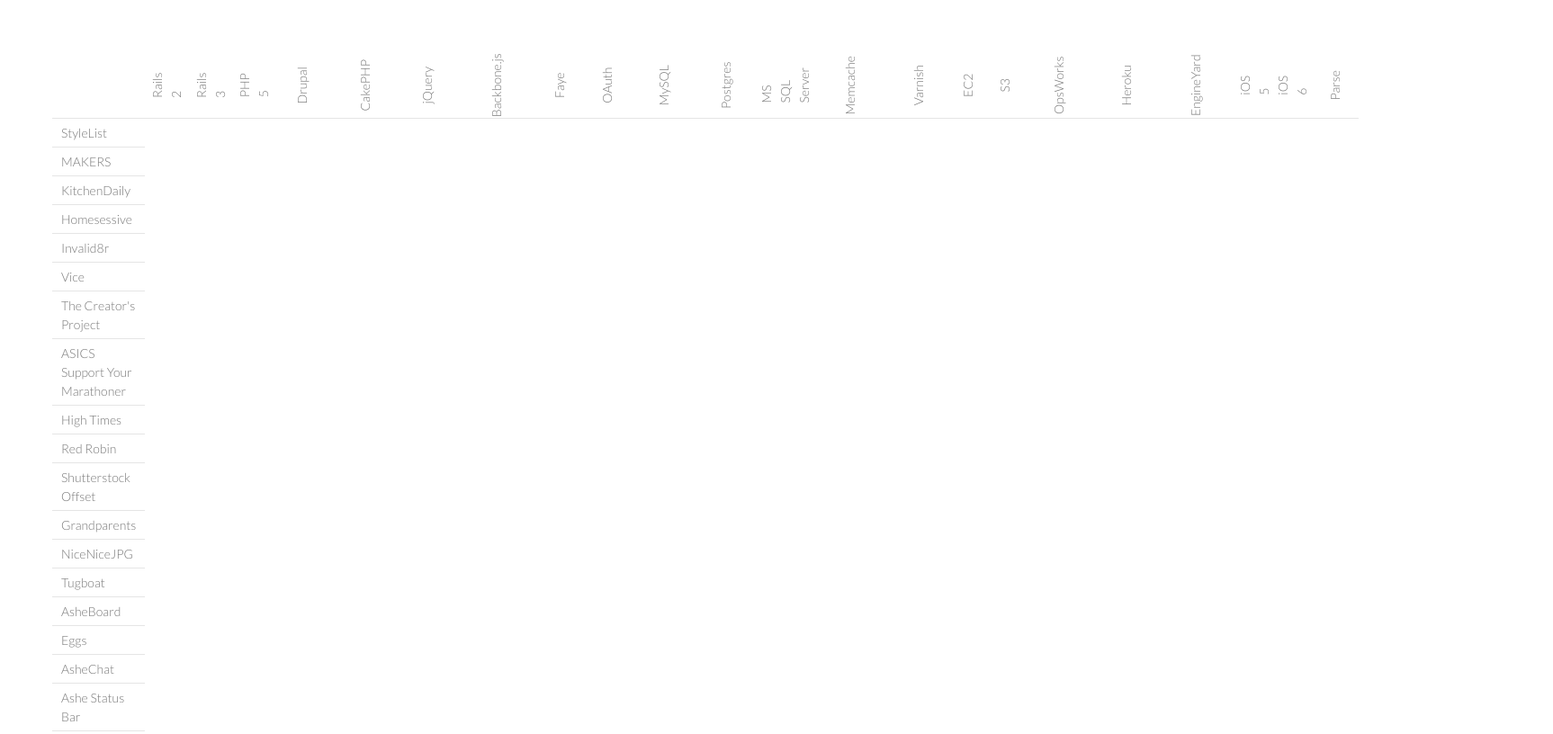
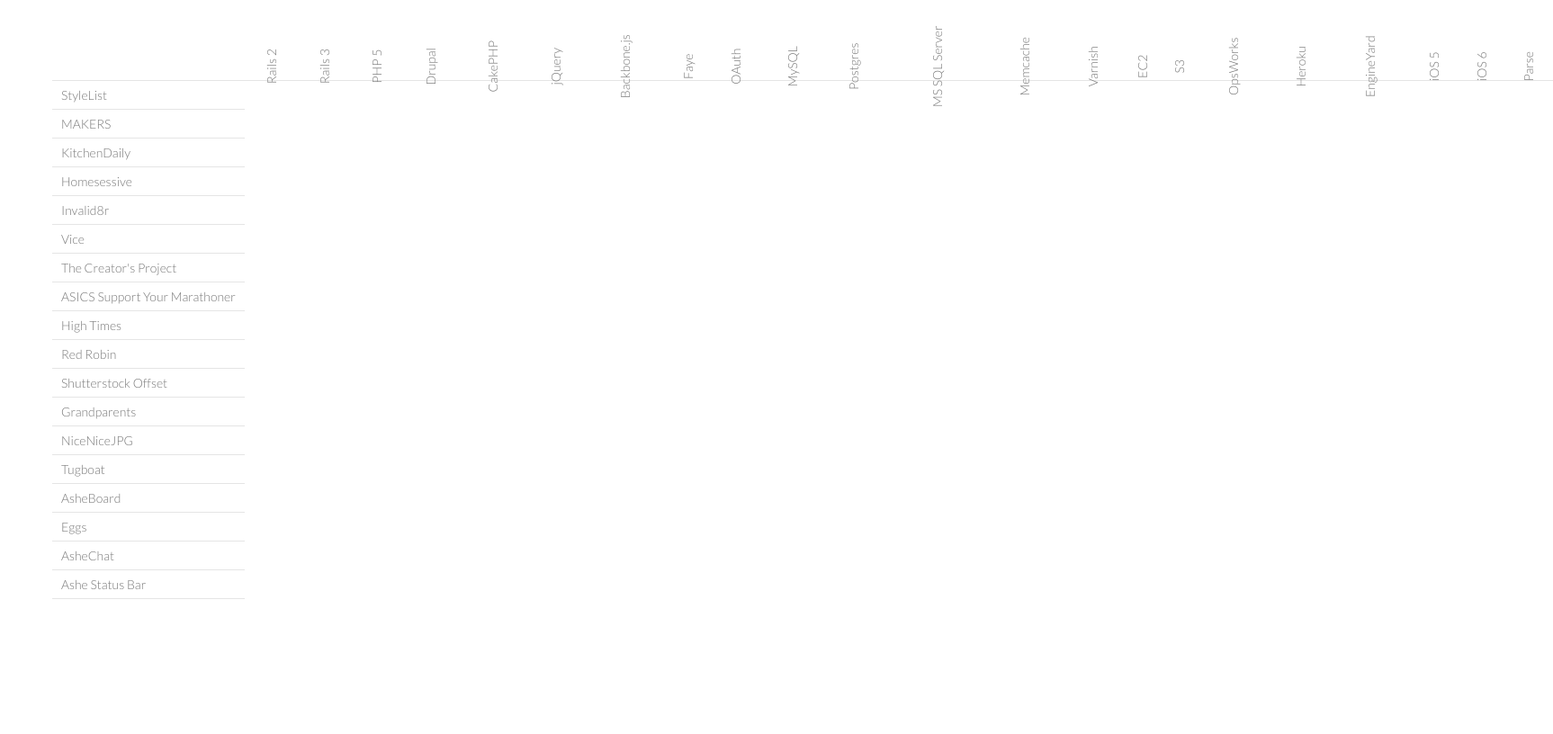
Before and after one commit to timboisvert/timboisvert.github.com, a plain HTML site: page projects.html in a window 1280 px wide. Shown: the whole page at 90% size, 1726 px wide, since content can reach past the window. Drawn offline with Linux system fonts and the light colour scheme.

Commit message:
added projects css

```diff
--- a/projects.html
+++ b/projects.html
@@ -41,58 +41,58 @@
               <td class="tool">Parse</td>
           </tr>
           <tr>
-              <td>StyleList</td>
+              <td class="project">StyleList</td>
           </tr>
           <tr>
-              <td>MAKERS</td>
+              <td class="project">MAKERS</td>
           </tr>
           <tr>
-              <td>KitchenDaily</td>
+              <td class="project">KitchenDaily</td>
           </tr>
           <tr>
-              <td>Homesessive</td>
+              <td class="project">Homesessive</td>
           </tr>
           <tr>
-              <td>Invalid8r</td>
+              <td class="project">Invalid8r</td>
           </tr>
           <tr>
-              <td>Vice</td>
+              <td class="project">Vice</td>
           </tr>
           <tr>
-              <td>The Creator's Project</td>
+              <td class="project">The Creator's Project</td>
           </tr>
           <tr>
-              <td>ASICS Support Your Marathoner</td>
+              <td class="project">ASICS Support Your Marathoner</td>
           </tr>
           <tr>
-              <td>High Times</td>
+              <td class="project">High Times</td>
           </tr>
           <tr>
-              <td>Red Robin</td>
+              <td class="project">Red Robin</td>
           </tr>
           <tr>
-              <td>Shutterstock Offset</td>
+              <td class="project">Shutterstock Offset</td>
           </tr>
           <tr>
-              <td>Grandparents</td>
+              <td class="project">Grandparents</td>
           </tr>
           <tr>
-              <td>NiceNiceJPG</td>
+              <td class="project">NiceNiceJPG</td>
           </tr>
           <tr>
-              <td>Tugboat</td>
+              <td class="project">Tugboat</td>
           </tr>
           <tr>
-              <td>AsheBoard</td>
+              <td class="project">AsheBoard</td>
           </tr>
           <tr>
-              <td>Eggs</td>
+              <td class="project">Eggs</td>
           </tr>
           <tr>
-              <td>AsheChat</td>
+              <td class="project">AsheChat</td>
           </tr>
           <tr>
-              <td>Ashe Status Bar</td>
+              <td class="project">Ashe Status Bar</td>
           </tr>
   </body>
 </html>
--- a/stylesheets/projects.css
+++ b/stylesheets/projects.css
@@ -1,7 +1,12 @@
 .tool {
+    white-space: nowrap;
     -webkit-transform: rotate(-90deg);
     -moz-transform: rotate(-90deg);
     -ms-transform: rotate(-90deg);
     -o-transform: rotate(-90deg);
     filter: progid:DXImageTransform.Microsoft.BasicImage(rotation=3);
 }
+
+.project {
+    white-space: nowrap;
+}
```
